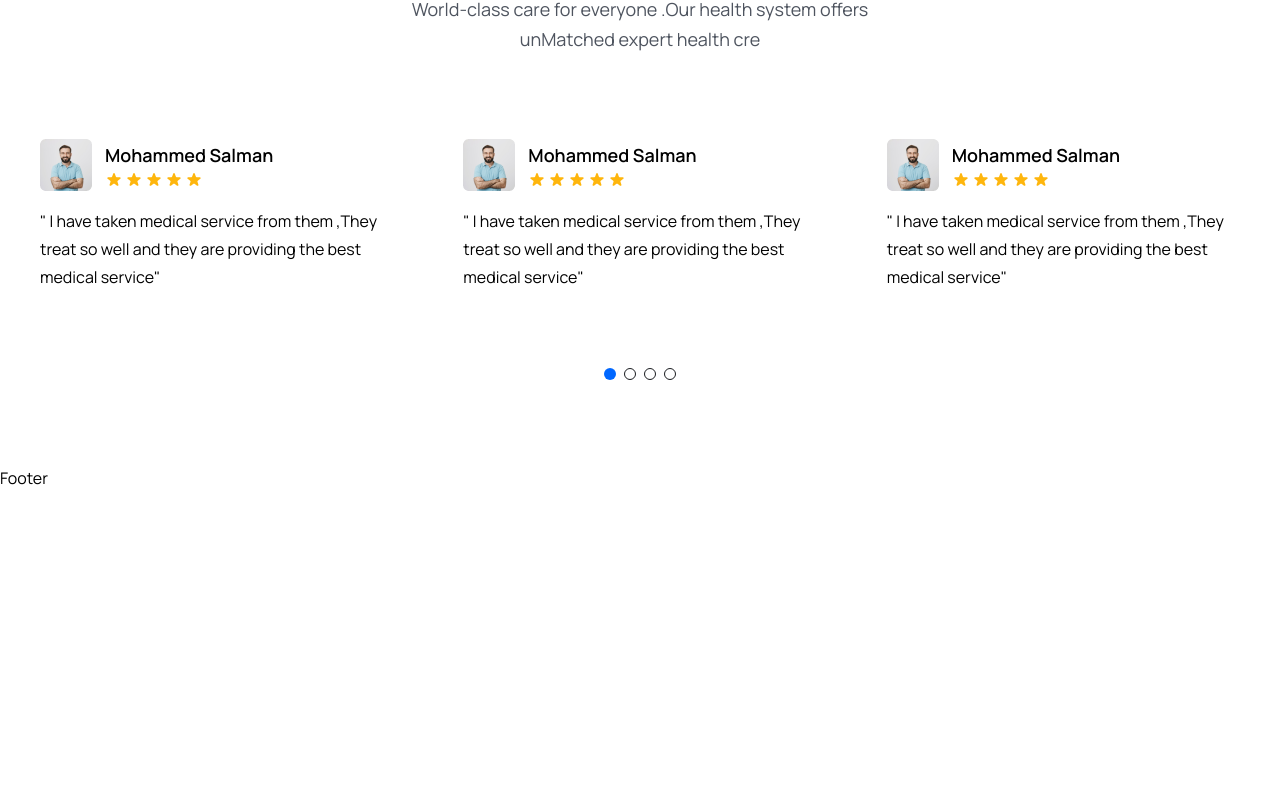
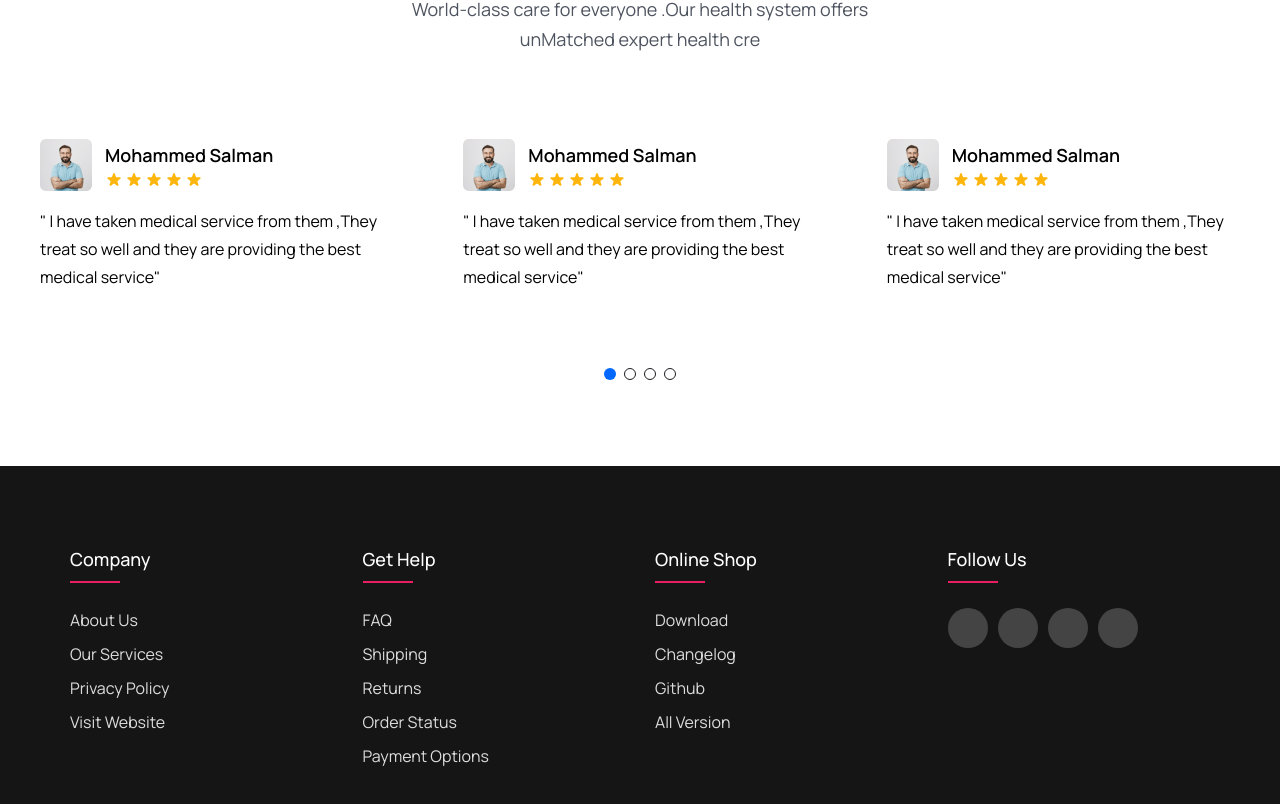
Before and after one commit to SalmanMohammed2001/Doctor_Appointement, a React (Vite) app: page / in a window 1280 px wide. Shown: the part 5736-6540 px from the top of the page. Before the commit the page ends 6226 px from the top, so only its background shows below. Built offline with nearby package versions, Linux system fonts and the light colour scheme.

Commit message:
add footer

```diff
--- a/src/App.css
+++ b/src/App.css
@@ -84,3 +84,102 @@
     }
 
 }
+
+
+
+
+
+
+
+.footer {
+    background-color: #151515;
+    padding: 80px 0;
+}
+
+.containerf {
+    max-width: 1170px;
+    margin: auto;
+}
+
+.rowf{
+    display: flex;
+    flex-wrap: wrap;
+}
+
+ul {
+    list-style: none;
+}
+
+.footer-col {
+    width: 25%;
+    padding: 0 15px;
+}
+
+.footer-col h4 {
+    font-size: 18px;
+    color: #FFF;
+    text-transform: capitalize;
+    margin-bottom: 35px;
+    font-weight: 500;
+    position: relative;
+}
+
+.footer-col h4::before {
+    content: "";
+    position: absolute;
+    left: 0;
+    bottom: -10px;
+    background-color: #E91E63;
+    width: 50px;
+    height: 2px;
+}
+
+.footer-col ul li:not(:last-child) {
+    margin-bottom: 10px;
+}
+
+.footer-col ul li a {
+    color: #DDD;
+    display: block;
+    font-size: 1rem;
+    font-weight: 300;
+    text-transform: capitalize;
+    text-decoration: none;
+    transition: all 0.3s ease;
+}
+
+.footer-col ul li a:hover {
+    color: #FFF;
+    padding-left: 7px;
+}
+
+.footer-col .social-links a {
+    color: #FFF;
+    background-color: rgba(255, 255, 255, 0.2);
+    display: inline-block;
+    height: 40px;
+    width: 40px;
+    border-radius: 50%;
+    text-align: center;
+    margin: 0 10px 10px 0;
+    line-height: 40px;
+    transition: all 0.5s ease;
+}
+
+.footer-col .social-links a:hover {
+    color: #151515;
+    background-color: #FFF;
+}
+
+@media(max-width: 767px) {
+    .footer-col {
+        width: 50%;
+        margin-bottom: 30px;
+    }
+}
+
+@media(max-width: 574px) {
+    .footer-col {
+        width: 100%;
+    }
+}
--- a/src/components/foooter/Footer.tsx
+++ b/src/components/foooter/Footer.tsx
@@ -1,9 +1,49 @@
 
-
+import  footerImage from '../../assets/images/'
 const Footer = () => {
     return (
         <div>
-            <h1>Footer</h1>
+            <footer className="footer">
+                <div className="containerf rowf">
+                    <div className="footer-col">
+                        <h4>company</h4>
+                        <ul>
+                            <li><a href="#">about us</a></li>
+                            <li><a href="#">our services</a></li>
+                            <li><a href="#">privacy policy</a></li>
+                            <li><a href="#">visit website</a></li>
+                        </ul>
+                    </div>
+                    <div className="footer-col">
+                        <h4>get help</h4>
+                        <ul>
+                            <li><a href="#">FAQ</a></li>
+                            <li><a href="#">shipping</a></li>
+                            <li><a href="#">returns</a></li>
+                            <li><a href="#">order status</a></li>
+                            <li><a href="#">payment options</a></li>
+                        </ul>
+                    </div>
+                    <div className="footer-col">
+                        <h4>online shop</h4>
+                        <ul>
+                            <li><a href="#">download</a></li>
+                            <li><a href="#">changelog</a></li>
+                            <li><a href="#">github</a></li>
+                            <li><a href="#">all version</a></li>
+                        </ul>
+                    </div>
+                    <div className="footer-col">
+                        <h4>follow us</h4>
+                        <div className="social-links">
+                            <a href="#"><i className="fa-brands fa-facebook-f"></i></a>
+                            <a href="#"><i className="fa-brands fa-x-twitter"></i></a>
+                            <a href="#"><i className="fa-brands fa-instagram"></i></a>
+                            <a href="#"><i className="fa-brands fa-linkedin-in"></i></a>
+                        </div>
+                    </div>
+                </div>
+            </footer>
         </div>
     );
 };
```
